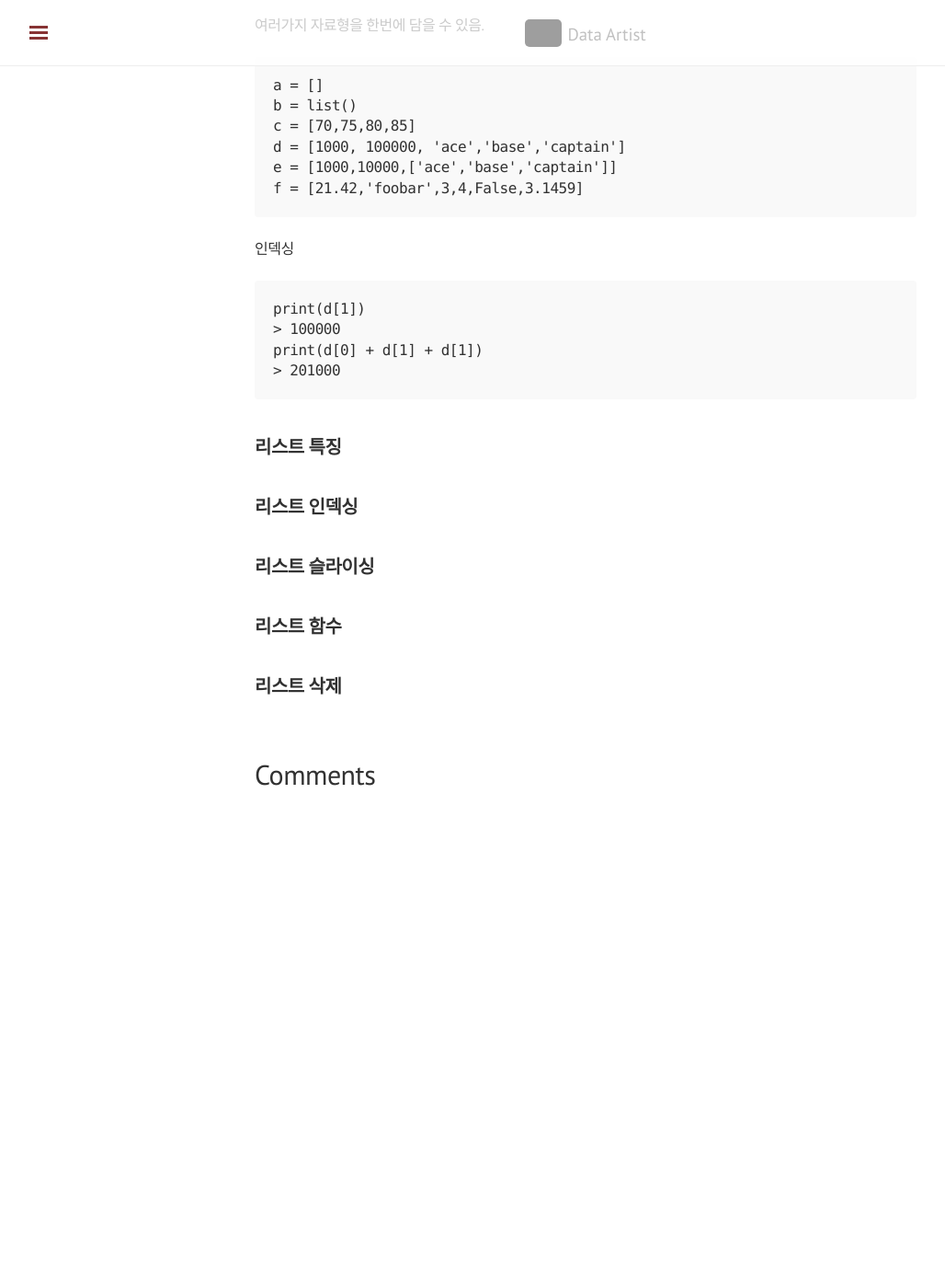
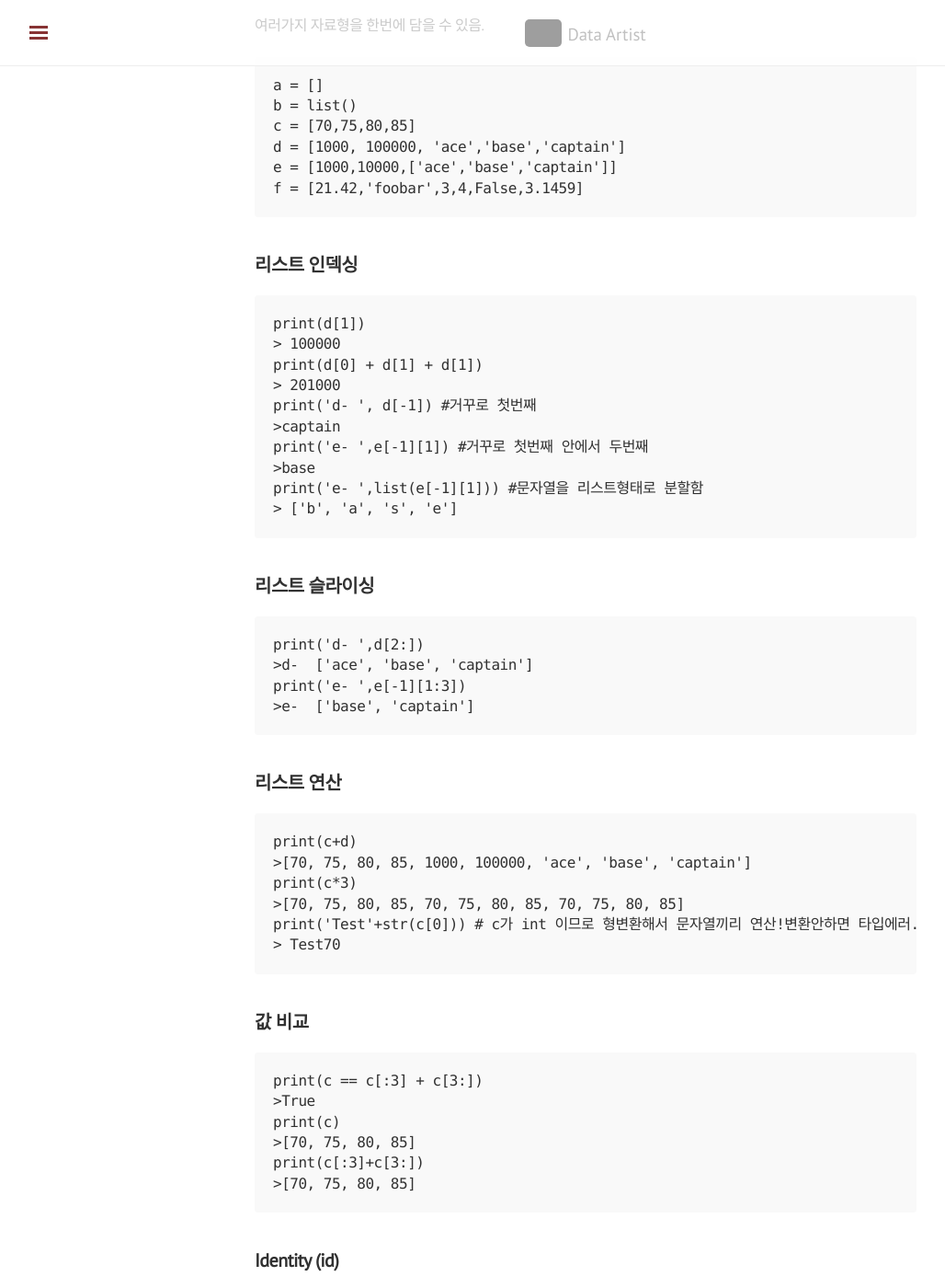
Before and after one commit to shanny924/shanny924.github.io, a Jekyll site: the page built from _posts/2020-03-27-python#4.md, in a window 1280 px wide and 1400 px high, scrolled down 535 px. Shown: the whole window at 92% size, without its empty margins (3-1031 px from the left). Built offline with Jekyll 4.4.1, drawn with Linux system fonts in a browser that asks for light colours; nearby versions of some CDN libraries; comment, search, counter and statistics services are not loaded; before the commit the page ends 1406 px from its top, so only the background shows below that; some of the changed text lies outside the part shown; grey boxes are pictures that could not be loaded.

Commit message:
Update 2020-03-27-python#4.md

````diff
--- a/_posts/2020-03-27-python#4.md
+++ b/_posts/2020-03-27-python#4.md
@@ -26,22 +26,125 @@ e = [1000,10000,['ace','base','captain']]
 f = [21.42,'foobar',3,4,False,3.1459]
 ```
 
-인덱싱
+## 리스트 인덱싱
 
 ```
 print(d[1])
 > 100000
 print(d[0] + d[1] + d[1])
 > 201000
+print('d- ', d[-1]) #거꾸로 첫번째
+>captain
+print('e- ',e[-1][1]) #거꾸로 첫번째 안에서 두번째
+>base
+print('e- ',list(e[-1][1])) #문자열을 리스트형태로 분할함
+> ['b', 'a', 's', 'e']
+```
+
+## 리스트 슬라이싱
+
+```
+print('d- ',d[2:])
+>d-  ['ace', 'base', 'captain']
+print('e- ',e[-1][1:3])
+>e-  ['base', 'captain']
+```
+
+## 리스트 연산
+
+```
+print(c+d)
+>[70, 75, 80, 85, 1000, 100000, 'ace', 'base', 'captain']
+print(c*3)
+>[70, 75, 80, 85, 70, 75, 80, 85, 70, 75, 80, 85]
+print('Test'+str(c[0])) # c가 int 이므로 형변환해서 문자열끼리 연산!변환안하면 타입에러.
+> Test70
+```
+## 값 비교
+
+```
+print(c == c[:3] + c[3:])
+>True
+print(c)
+>[70, 75, 80, 85]
+print(c[:3]+c[3:])
+>[70, 75, 80, 85]
+```
+
+## Identity (id)
+
+파이썬은 리스트를 복사해도 하나의 id를 공유한다! (효율성)
+```
+temp = c
+print(temp,c)
+>[70, 75, 80, 85] [70, 75, 80, 85]
+print(id(temp))
+>2012798014472
+print(id(c))
+>2012798014472
+```
+
+## 리스트 수정, 삭제
+
+
+**수정**
+
+```
+c[0] = 4 #70을 4로 바꿈
+print('c- ', c)
+> c-  [4, 75, 80, 85]
+
+c[1:2] = [['a','b','c']] # 두번째 위치한 것 바꿈
+print('c -', c)
+> c - [4, ['a', 'b', 'c'], 80, 85]
+```
+
+**삭제**
+```
+c[1:3] = []
+print('c- ', c)
+> c-  [4, 85]
+```
+
+**제거**
+
+```
+del c[2]
+print('c- ',c)
+> c-  [4]
+```
+
+## 리스트 함수
+
+**추가 / 정렬 (오름차순, 내림차순)**
+but 정렬은 데이터 양이 많을 경우 상당히 오래걸리는 작업이 됨.
+
+```
+a = [5,2,3,1,4]
+a.append(10)
+a.sort()
+print('a',a)
+> a [1, 2, 3, 4, 5, 10]
+
+a.reverse()
+print('a',a)
+> a [10, 5, 4, 3, 2, 1]
+```
+
+**인덱스 값 가져오기**
+
+```
+print('a-',a.index(3),a[3])
+> a- 3 3
 ```
 
 
-## 리스트 특징
+**인서트**
 
-## 리스트 인덱싱
+어펜드는 맨뒤에 추가하지만 인서트는 추가할 위치에 추가
 
-## 리스트 슬라이싱
-
-## 리스트 함수
-
-## 리스트 삭제
+```
+a.insert(2,7) # 3번째 위치에 7 집어넣기
+print('a-',a)
+> a- [10, 5, 7, 4, 3, 2, 1]
+```
````
